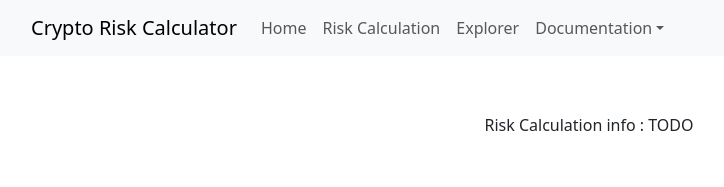
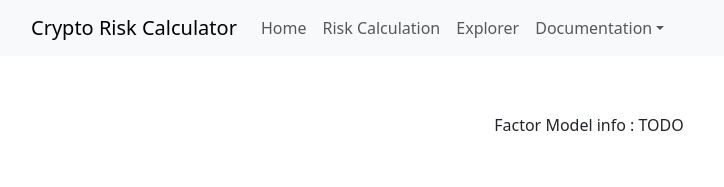
Before and after one commit to bebesi33/crypto_project, a React (Vite) app in the folder frontend/: page /risk_calculation_info in a window 1280 px wide. Shown: the top 187 px of the page, without its empty margins (51-775 px from the left). Built offline with nearby package versions, Linux system fonts and the light colour scheme.

Commit message:
fix page routes v1 and reference it in app.tsx

```diff
--- a/frontend/src/App.tsx
+++ b/frontend/src/App.tsx
@@ -1,13 +1,7 @@
 import "./App.css";
 import MainNavbar from "./components/MainNavbar";
 import { BrowserRouter as Router, Route, Routes } from 'react-router-dom';
-import HomePage from './components/HomePage';
-import ExplorerPage from './components/ExplorerPage';
-import RiskCalcPage from './components/RiskCalcPage';
-import Contacts from './components/documentation/Contacts';
-import Tutorial from './components/documentation/Tutorial';
-import FactorModelInfo from './components/documentation/FactorModelInfo';
-import RiskCalculationInfo from './components/documentation/RiskCalculationInfo';
+import page_routes from "./page_routes";
 
 
 function App() {
@@ -17,19 +11,13 @@ function App() {
       <div>
         <MainNavbar />
         <Routes>
-          <Route path="/" element={<HomePage />} />
-          <Route path="/home" element={<HomePage />} />
-          <Route path="/explorer" element={<ExplorerPage />} />
-          <Route path="/risk_calc" element={<RiskCalcPage />} />
-          <Route path="/contacts" element={<Contacts />} />
-          <Route path="/tutorial" element={<Tutorial />} />
-          <Route path="/factor_model_info" element={<FactorModelInfo />} />
-          <Route path="/risk_calculation_info" element={<RiskCalculationInfo />} />
+          {page_routes.map((route, index) => (
+            <Route key={index} path={route.path} element={route.element} />
+          ))}
         </Routes>
       </div>
     </Router>
     </>
-
   );
 }
 
```
Also changed, not shown: frontend/src/page_routes.tsx (renamed from frontend/src/page_routes.js, +7 -7 lines).
